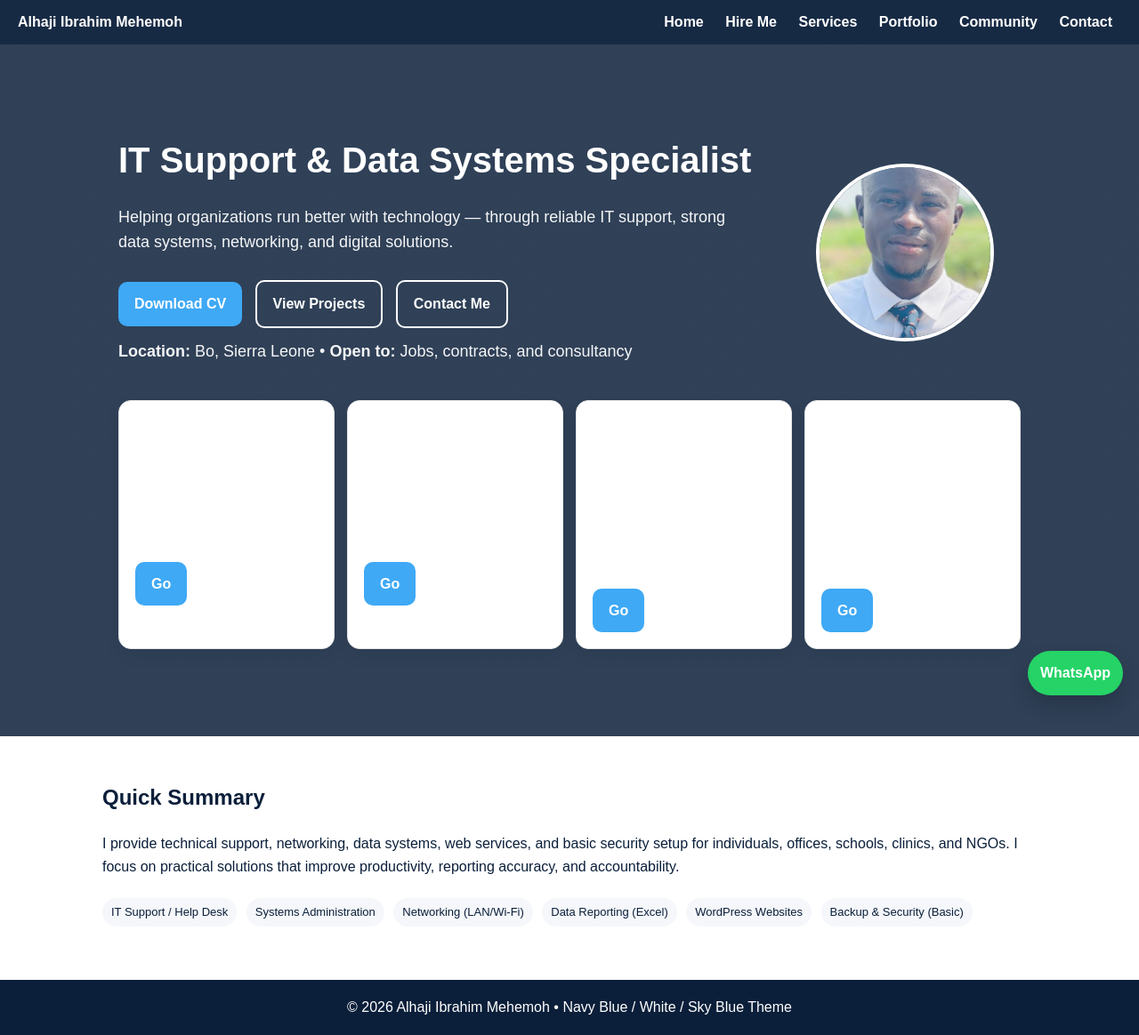
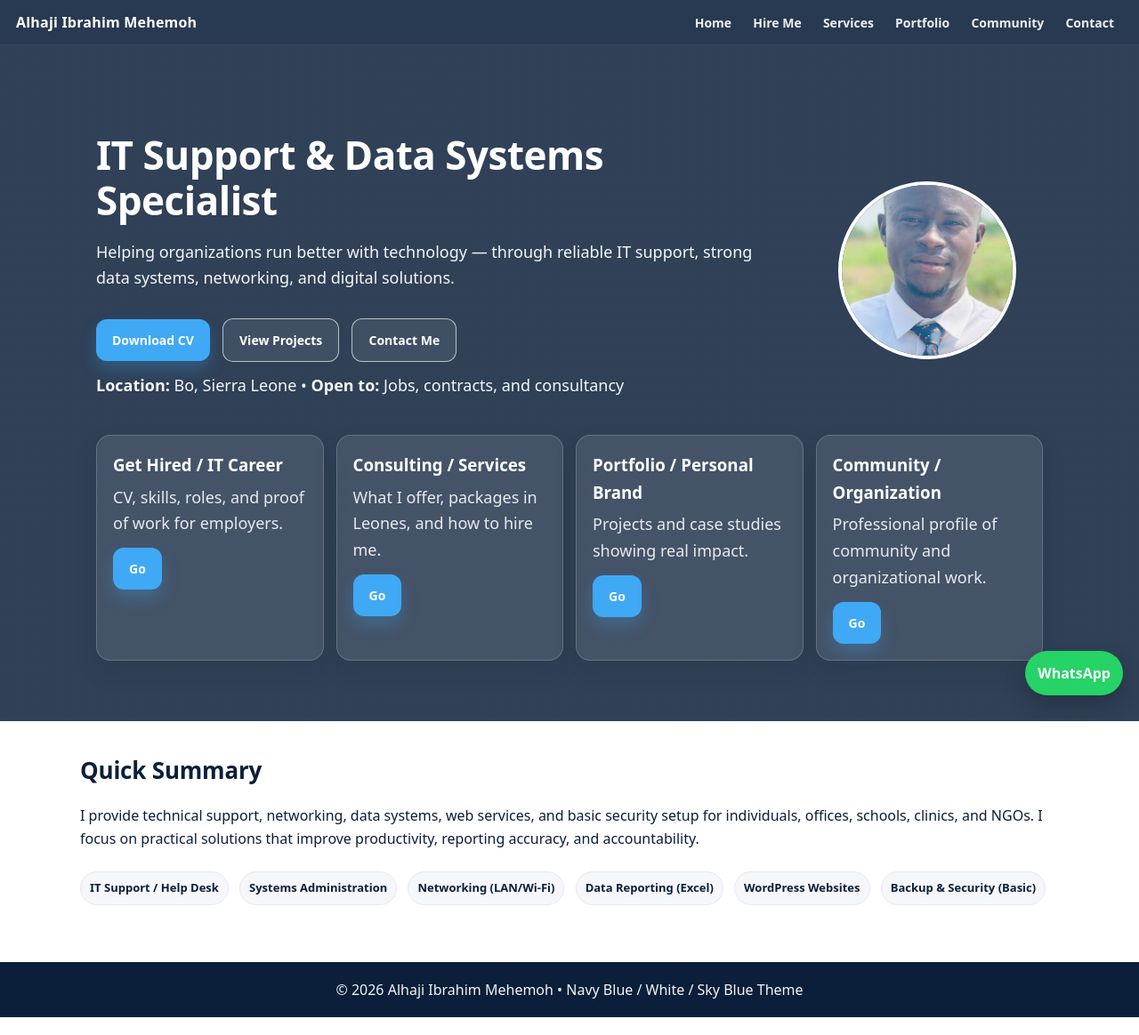
Before and after one commit to Alhajiimehemoh/alhajiimehemoh.github.io, a plain HTML site: page index.html in a window 1280 px wide. Shown: the whole page at 89% size. Drawn offline with Linux system fonts and the light colour scheme.

Commit message:
Enhance styles with new variables and adjustments

```diff
--- a/style.css
+++ b/style.css
@@ -3,43 +3,131 @@
   --white:#FFFFFF;
   --sky:#3FA9F5;
   --muted:#F5F7FB;
+  --border:#e7e9ee;
+  --shadow: 0 12px 30px rgba(0,0,0,.08);
+  --shadow2: 0 18px 50px rgba(0,0,0,.12);
 }
+
 *{box-sizing:border-box}
-body{margin:0;font-family:Arial, sans-serif;color:var(--navy);background:var(--white);line-height:1.6}
+html{scroll-behavior:smooth}
+body{
+  margin:0;
+  font-family: system-ui, -apple-system, Segoe UI, Roboto, Arial, sans-serif;
+  color:var(--navy);
+  background:var(--white);
+  line-height:1.65;
+}
+
 a{color:inherit}
+.container{max-width:1100px;margin:auto;padding:28px 18px}
+
+/* NAV */
 .nav{
   position:sticky;top:0;z-index:50;
-  background:rgba(11,31,58,.95);backdrop-filter: blur(8px);
-  padding:12px 20px;display:flex;align-items:center;justify-content:space-between
+  background:rgba(11,31,58,.88);
+  backdrop-filter: blur(10px);
+  border-bottom:1px solid rgba(255,255,255,.08);
+  padding:12px 18px;
+  display:flex;align-items:center;justify-content:space-between;
 }
-.nav a{color:var(--white);text-decoration:none;margin:0 10px;font-weight:600}
-.brand{font-weight:800;color:var(--white)}
-.container{max-width:1050px;margin:auto;padding:28px 18px}
+.brand{
+  font-weight:900;
+  letter-spacing:.2px;
+  color:var(--white);
+}
+.nav a{
+  color:rgba(255,255,255,.92);
+  text-decoration:none;
+  margin:0 10px;
+  font-weight:650;
+  font-size:14px;
+}
+.nav a:hover{color:var(--white);text-decoration:underline}
+
+/* HERO */
 .hero{
-  background:linear-gradient(140deg,var(--navy),#132f57);
-  color:var(--white);padding:70px 0
+  color:var(--white);
+  padding:70px 0 40px;
 }
-.hero h1{margin:0;font-size:40px}
-.hero p{max-width:720px;font-size:18px;opacity:.95}
+.hero h1{margin:0;font-size:44px;line-height:1.15;letter-spacing:-.5px}
+.hero p{max-width:760px;font-size:18px;opacity:.95}
+
+/* BUTTONS */
 .btn{
-  display:inline-block;margin:10px 10px 0 0;padding:12px 18px;border-radius:10px;
-  text-decoration:none;font-weight:700
+  display:inline-flex;align-items:center;justify-content:center;
+  margin:12px 10px 0 0;
+  padding:12px 18px;
+  border-radius:12px;
+  text-decoration:none;
+  font-weight:800;
+  font-size:14px;
+  transition: transform .15s ease, box-shadow .15s ease, opacity .15s ease;
 }
-.btn.primary{background:var(--sky);color:var(--white)}
-.btn.outline{border:2px solid var(--white);color:var(--white)}
-.grid{display:grid;grid-template-columns:repeat(auto-fit,minmax(230px,1fr));gap:14px;margin-top:18px}
+.btn.primary{background:var(--sky);color:var(--white);box-shadow:0 10px 18px rgba(63,169,245,.25)}
+.btn.outline{border:1px solid rgba(255,255,255,.65);color:var(--white);background:rgba(255,255,255,.08)}
+.btn:hover{transform: translateY(-2px);box-shadow:var(--shadow2)}
+
+/* LAYOUT */
+.section{padding:34px 0}
+.grid{display:grid;grid-template-columns:repeat(auto-fit,minmax(240px,1fr));gap:14px;margin-top:18px}
+
 .card{
-  background:var(--white);border:1px solid #e6e6e6;border-radius:14px;
-  padding:18px;box-shadow:0 8px 20px rgba(0,0,0,.05)
+  background:rgba(255,255,255,.96);
+  border:1px solid var(--border);
+  border-radius:16px;
+  padding:18px;
+  box-shadow: var(--shadow);
+  transition: transform .18s ease, box-shadow .18s ease;
 }
-.card h3{margin-top:0}
-.section{padding:30px 0}
-.badge{display:inline-block;background:var(--muted);padding:6px 10px;border-radius:999px;margin:6px 6px 0 0;font-size:13px}
-.footer{background:var(--navy);color:var(--white);padding:18px;text-align:center;margin-top:30px}
+.card:hover{transform: translateY(-4px);box-shadow: var(--shadow2)}
+.card h3{margin:0 0 6px}
+.card p{margin:0;color:rgba(11,31,58,.9)}
+
+/* BADGES */
+.badge{
+  display:inline-block;
+  background:var(--muted);
+  border:1px solid var(--border);
+  padding:7px 10px;
+  border-radius:999px;
+  margin:8px 8px 0 0;
+  font-size:13px;
+  font-weight:650;
+}
+
+/* TYPO */
+h2{font-size:26px;margin:0 0 10px;letter-spacing:-.2px}
+.small{opacity:.8;font-size:14px}
+
+/* FOOTER */
+.footer{
+  background:var(--navy);
+  color:rgba(255,255,255,.95);
+  text-align:center;
+  padding:18px;
+  margin-top:30px;
+}
+
+/* WhatsApp floating button */
 .whatsapp{
   position:fixed;right:18px;bottom:18px;
   background:#25D366;color:white;text-decoration:none;
-  padding:12px 14px;border-radius:999px;font-weight:800;
-  box-shadow:0 10px 24px rgba(0,0,0,.2)
+  padding:12px 14px;border-radius:999px;font-weight:900;
+  box-shadow:0 10px 24px rgba(0,0,0,.22)
 }
-.small{opacity:.8;font-size:14px}
+
+/* HERO “glass” cards on top of image */
+.hero .card{
+  background: rgba(255,255,255,.10);
+  border:1px solid rgba(255,255,255,.18);
+  color:var(--white);
+}
+.hero .card p{color:rgba(255,255,255,.92)}
+.hero .card:hover{transform: translateY(-4px)}
+
+/* Responsive */
+@media (max-width:760px){
+  .hero h1{font-size:34px}
+  .nav{flex-wrap:wrap;gap:10px}
+  .nav a{margin:0 8px}
+}
```
